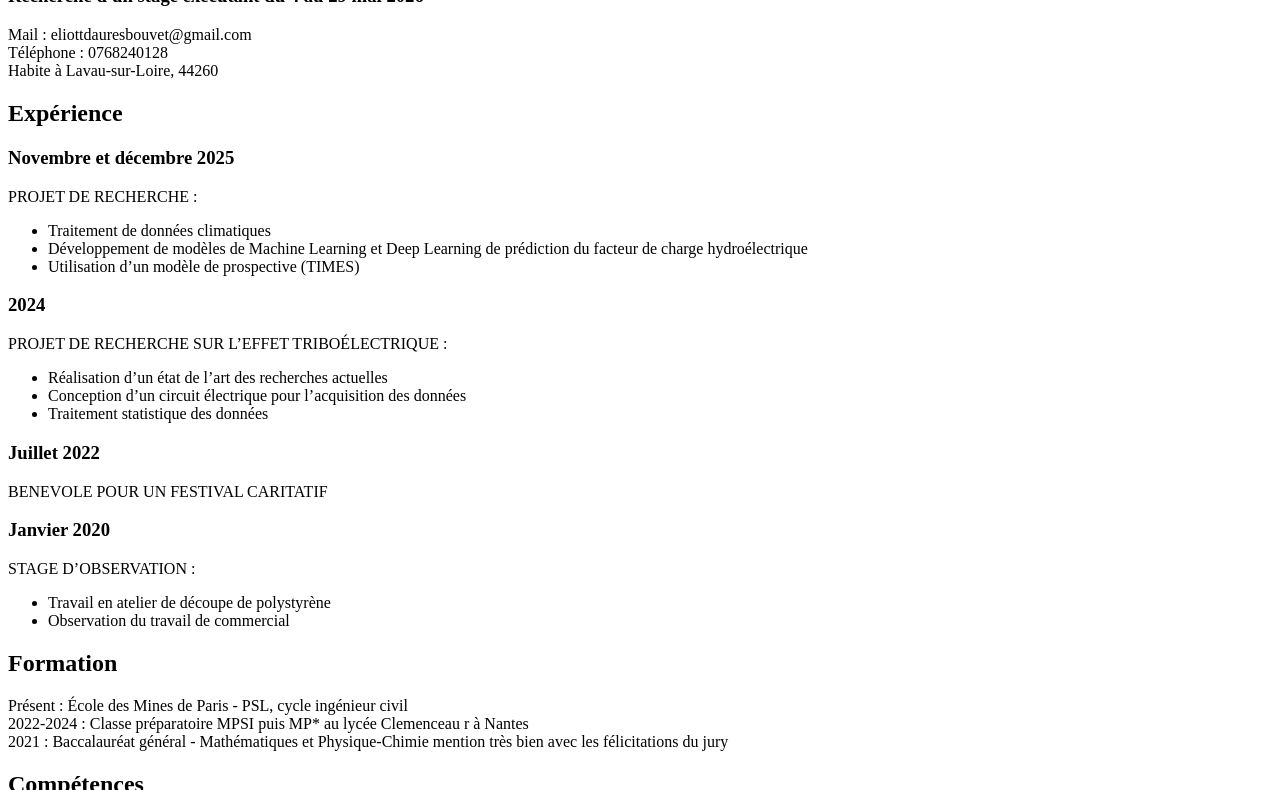
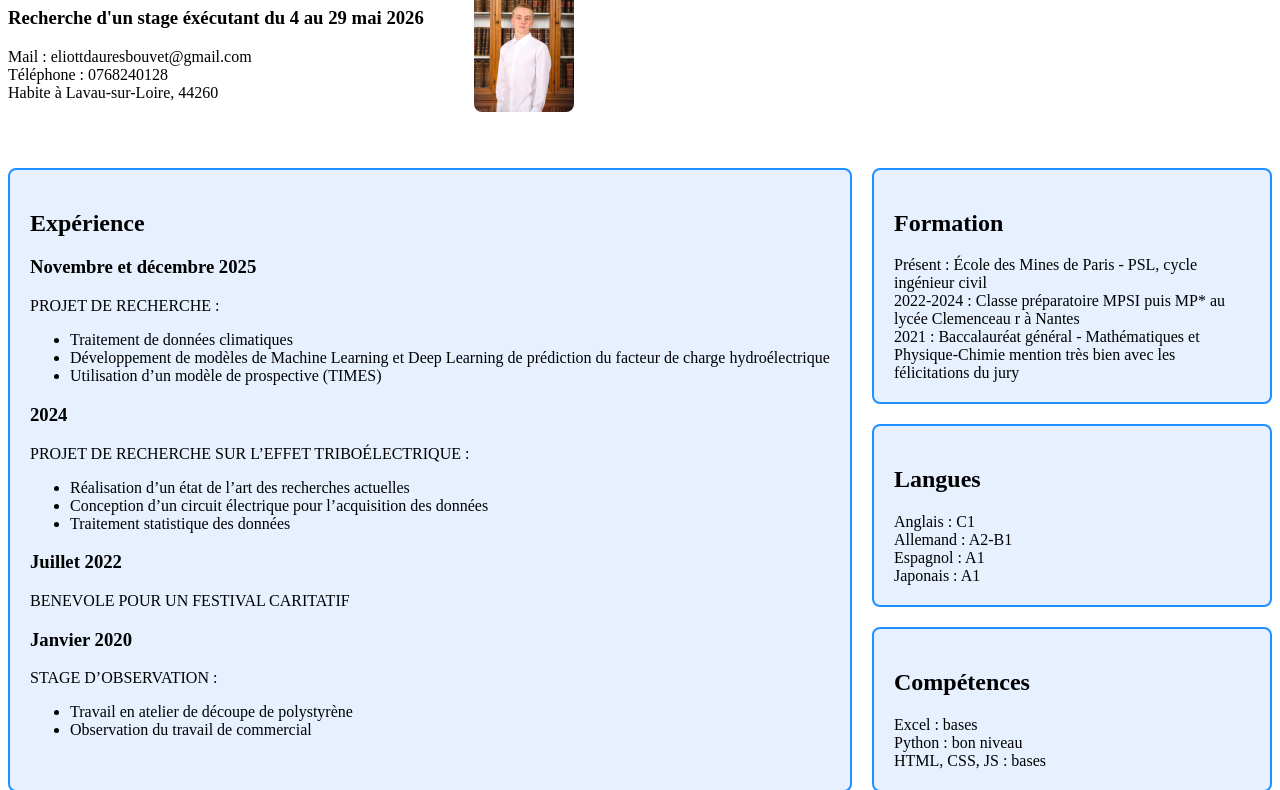
Before and after one commit to eliottdauresbouvet/web-homework, a plain HTML site: page CV/CV.html in a window 1280 px wide. Shown: the part 81-871 px from the top of the page. Drawn offline with Linux system fonts and the light colour scheme.

Commit message:
ajout css + js

```diff
--- /dev/null
+++ b/CV/CV.css
@@ -0,0 +1,62 @@
+.profil {
+  display: flex;
+  align-items: center; /* aligne verticalement */
+  gap: 20px; /* espace entre texte et image */
+}
+
+#photo {
+  width: 100px; /* ou la taille que tu veux */
+  border-radius: 8px; /* optionnel */
+  margin-top: 30px;
+  margin-left: 30px;
+}
+
+#photo.grand {
+  transform: scale(1.5); /* agrandissement */
+}
+
+.cv {
+  display: flex;
+  gap: 20px;
+  margin-top: 50px;
+  align-items: stretch; /* les deux colonnes ont la même hauteur */
+}
+
+/* Colonnes */
+.experience,
+.colonne-droite {
+  flex: 1;
+}
+
+/* Partie gauche plus large si tu veux */
+.experience {
+  flex: 2;
+  border: 2px solid #1e90ff;
+  padding: 20px;
+  border-radius: 8px;
+  background-color: #e6f0ff;
+}
+
+/* Colonne droite */
+.colonne-droite {
+  flex: 1;
+  display: flex;
+  flex-direction: column;
+  gap: 20px;
+}
+
+/* Chaque cadre prend 1/3 de la hauteur de la colonne droite */
+.cadre {
+  flex: 1; /* ← la ligne qui manquait */
+  border: 2px solid #1e90ff;
+  padding: 20px;
+  border-radius: 8px;
+  background-color: #e6f0ff;
+}
+
+/* Responsive : colonne droite passe en dessous */
+@media (max-width: 900px) {
+  .cv {
+    flex-direction: column;
+  }
+}
--- a/CV/CV.html
+++ b/CV/CV.html
@@ -1,12 +1,24 @@
 <html>
     <head>
-        <h1> Eliott Daures--Bouvet </h1>
+        <meta charset="UTF-8">
+        <title>CV Eliott Daures--Bouvet</title>
+        <link rel="stylesheet" href="CV.css">
+        <script src="CV.js"></script>
+    </head>
+    </head>
+    <body>
+        <div class="profil">
+            <div class="texte">
+                <h1>Eliott Daures--Bouvet</h1>
                 <h3>Recherche d'un stage éxécutant du 4 au 29 mai 2026</h3>
                 <p> Mail : eliottdauresbouvet@gmail.com
                 <br> Téléphone : 0768240128
                 <br> Habite à Lavau-sur-Loire, 44260
-    </head>
-    <body>
+            </div>
+            <img src="Photo_mines.JPG" id="photo" alt="photo">
+        </div>
+        <div class="cv">
+            <div class="experience">
                 <h2> Expérience </h2>
                 <p> <h3> Novembre et décembre 2025 </h3>
                 PROJET DE RECHERCHE :
@@ -31,19 +43,33 @@
                 <li>Travail en atelier de découpe de polystyrène
                 <li>Observation du travail de commercial
                 </ul>
+            </div>
+            <div class="colonne-droite">
+
+                <div class="cadre">
                     <h2>Formation</h2>
                     Présent : École des Mines de Paris - PSL, cycle ingénieur civil
                     <br>2022-2024 : Classe préparatoire MPSI puis MP* au lycée Clemenceau
                     r à Nantes
                     <br>2021 : Baccalauréat général - Mathématiques et Physique-Chimie mention très bien avec les félicitations du jury
-        <h2> Compétences </h2>
-        Excel : bases
-        <br> Python : bon niveau
-        <br> HTML : bases
+                </div>
+
+                <div class="cadre">
                     <h2> Langues </h2>
                     Anglais : C1
                     <br>Allemand : A2-B1
                     <br>Espagnol : A1
                     <br>Japonais : A1
+                </div>
+
+                <div class="cadre">
+                    <h2> Compétences </h2>
+                    Excel : bases
+                    <br> Python : bon niveau
+                    <br> HTML, CSS, JS : bases
+            </div>
+        </div>
+        </div>
+
     </body>
 </html>
--- /dev/null
+++ b/CV/CV.js
@@ -0,0 +1,9 @@
+document.addEventListener("DOMContentLoaded", () => {
+    const img = document.getElementById("photo");
+    img.addEventListener("mouseenter", () => {
+        img.classList.add("grand");
+    });
+    img.addEventListener("mouseleave", () => {
+        img.classList.remove("grand");
+    });
+});
```
Also changed, not shown: CV/Photo_mines.JPG (added). Lines whose indentation alone changed are shown as unchanged.
